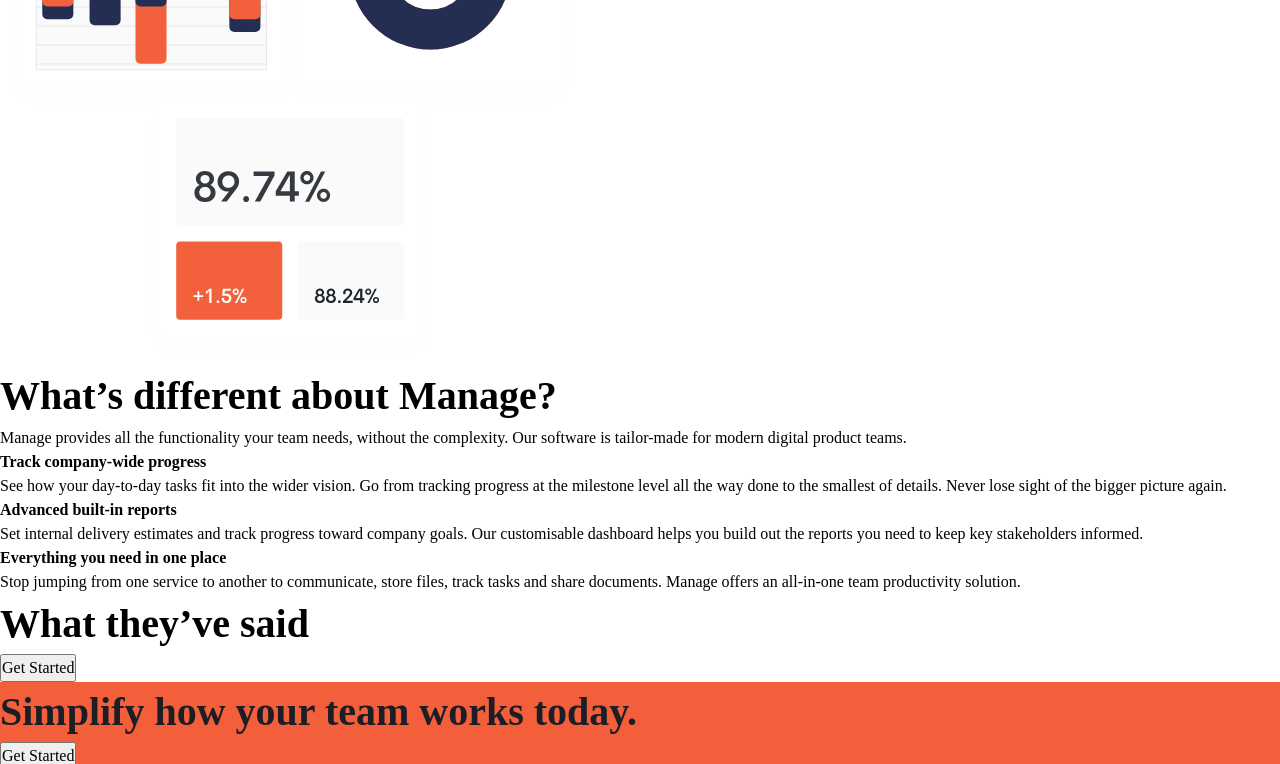
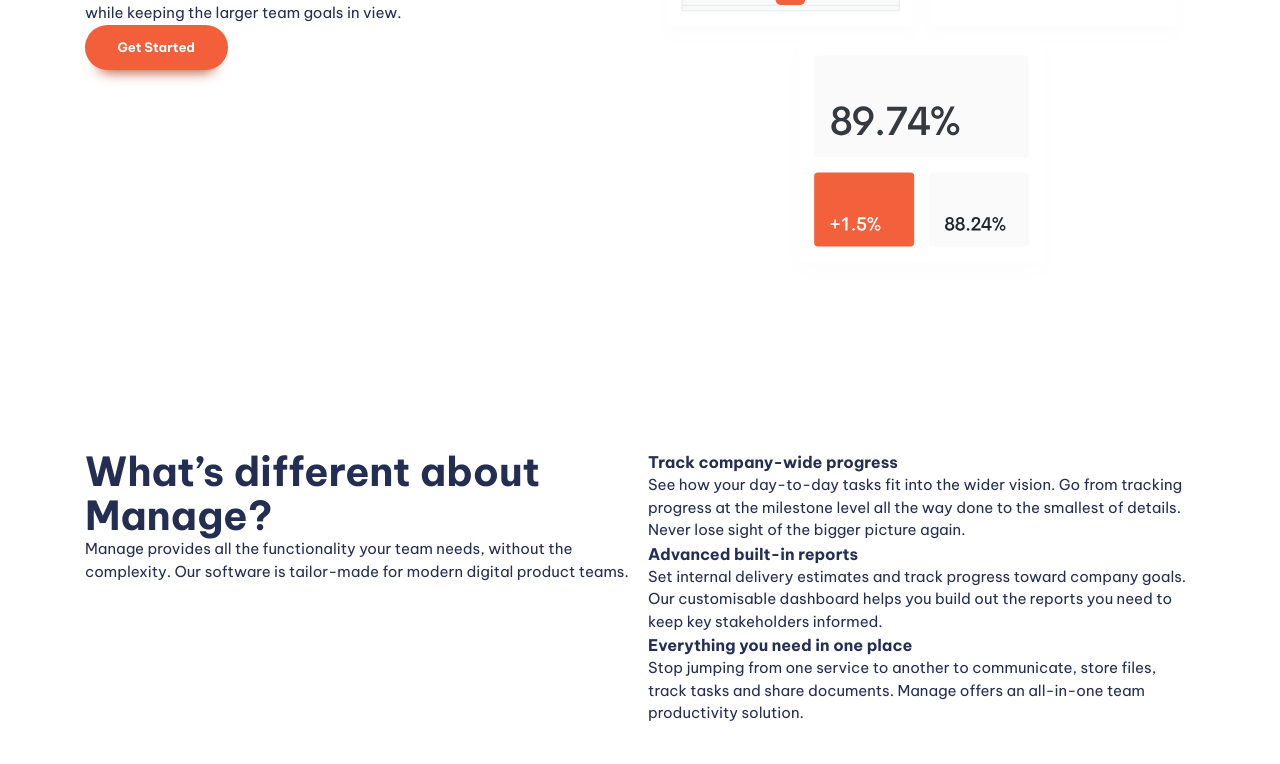
Before and after one commit to rizqisetiaji7/frontendmentor, a website built with Vite: page manage-landing-page/index.html in a window 1280 px wide. Shown: the part 467-1231 px from the top of the page. Built offline with nearby package versions, Linux system fonts and the light colour scheme.

Commit message:
Update utility class

```diff
--- a/manage-landing-page/style.css
+++ b/manage-landing-page/style.css
@@ -1,13 +1,15 @@
 @import url('https://fonts.googleapis.com/css2?family=Be+Vietnam+Pro:wght@400;500;700&display=swap');
 
 :root {
+  --clr-accent-100: hsl(13, 100%, 96%);
+  --clr-accent-300: hsl(12, 88%, 75%);
   --clr-accent-400: hsl(12, 88%, 59%);
-    --clr-accent-100: hsl(13, 100%, 96%);
+  --clr-accent-500: hsl(12, 60%, 45%);
 
   --clr-primary-400: hsl(228, 39%, 23%);
 
-    --clr-neutral-100: hsl(232, 12%, 13%);
-    --clr-neutral-900: hsl(0 0% 0%);
+  --clr-neutral-900: hsl(232, 12%, 13%);
+  --clr-neutral-100: hsl(0 0% 100%);
 
   --ff-primary: 'Be Vietnam Pro', sans-serif;
 
@@ -31,6 +33,16 @@
   --fs-secondary-heading: var(--fs-700);
   --fs-nav: var(--fs-500);
   --fs-button: var(--fs-300);
+
+  --size-100: 0.25rem;
+  --size-200: 0.5rem;
+  --size-300: 0.75rem;
+  --size-400: 1rem;
+  --size-500: 1.5rem;
+  --size-600: 2rem;
+  --size-700: 3rem;
+  --size-800: 4rem;
+  --size-900: 5rem;
 }
 
 @media (min-width: 50em) {
@@ -127,10 +139,78 @@
 .fw-semi-bold { font-weight: var(--fw-semi-bold); }
 .fw-regular { font-weight: var(--fw-regular); }
 
-.fs-primary-heading { font-size: var(--fs-primary-heading); }
-.fs-secondary-heading { font-size: var(--fs-secondary-heading); }
+.fs-primary-heading {
+  font-size: var(--fs-primary-heading);
+  line-height: 1.1;
+}
+
+.fs-secondary-heading {
+  font-size: var(--fs-secondary-heading);
+  line-height: 1.1;
+}
 
 .fs-300 { font-size: var(--fs-300); }
 .fs-400 { font-size: var(--fs-400); }
 .fs-500 { font-size: var(--fs-500); }
 .fs-600 { font-size: var(--fs-600); }
+
+.padding-block-700 { padding-block: var(--size-700); }
+.padding-block-900 { padding-block: var(--size-900); }
+
+.container {
+  --max-width: 1110px;
+  --padding: 1rem;
+  width: min(var(--max-width), 100% - ( var(--padding) * 2));
+  margin-inline: auto;
+}
+
+.even-columns {
+  display: grid;
+  gap: 1rem;
+}
+
+@media (min-width: 50em) {
+  .even-columns {
+    grid-auto-flow: column;
+    grid-auto-columns: 1fr;
+  }
+}
+
+/* General Styling */
+
+body {
+  font-size: var(--fs-body);
+  font-family: var(--ff-body);
+  color: var(--clr-primary-400);
+}
+
+/* Button */
+.button {
+  color: var(--clr-neutral-100);
+  text-decoration: none;
+  padding: 1.25em 2.5em;
+  line-height: 1;
+  cursor: pointer;
+  border: 0;
+  border-radius: 100vmax;
+  background-color: var(--clr-accent-400);
+  font-weight: var(--fw-bold);
+  font-size: var(--fs-button);
+  box-shadow: 0 1.125em 1em -1em var(--clr-accent-500);
+}
+
+.button[data-type="inverted"] {
+  background-color: var(--clr-neutral-100);
+  color: var(--clr-accent-400);
+}
+
+.button:hover,
+.button:focus-visible {
+  background-color: var(--clr-accent-300);
+}
+
+.button[data-type="inverted"]:hover,
+.button[data-type="inverted"]:focus-visible {
+  background-color: var(--clr-neutral-100);
+  color: var(--clr-accent-300);
+}
```
Lines whose indentation alone changed are shown as unchanged.
